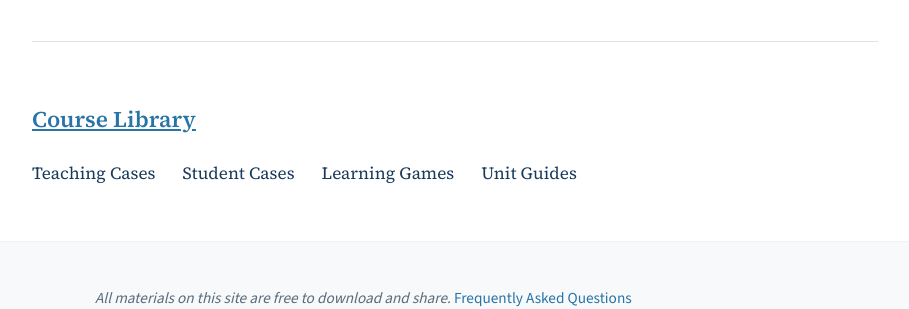
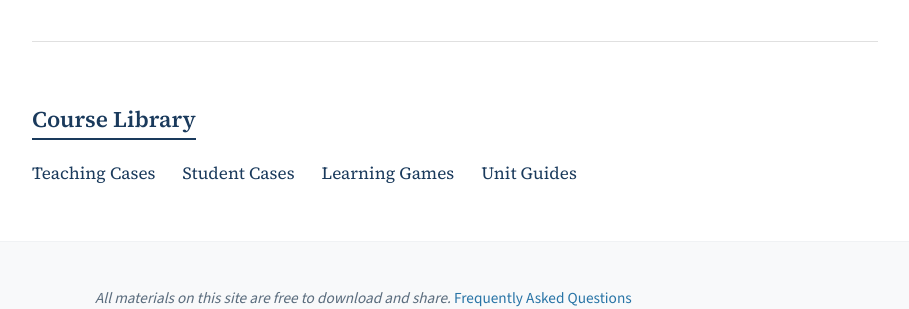
Before and after one commit to agharley/sustsci, a Jekyll site: the page built from course/index.md, in a window 1280 px wide. Shown: the part 2230-2539 px from the top of the page, without its empty margins (185-1094 px from the left). Built offline with Jekyll 4.4.1, drawn with Linux system fonts in a browser that asks for light colours.

Commit message:
fixing library design

```diff
--- a/assets/css/style.scss
+++ b/assets/css/style.scss
@@ -1856,3 +1856,16 @@ main .part-card-units a:hover {
   color: var(--color-text);
   line-height: 1.55;
 }
+
+/* Course Library heading link on course home: navy, matching about-links */
+.library-heading a {
+  color: var(--color-navy);
+  text-decoration: none;
+  border-bottom: 2px solid var(--color-navy);
+  padding-bottom: 0.15rem;
+}
+.library-heading a:hover {
+  color: var(--color-navy-dark);
+  border-bottom-color: var(--color-navy-dark);
+  text-decoration: none;
+}
```
Also changed, not shown: course/course-library/index.md (+0 -2 lines).
